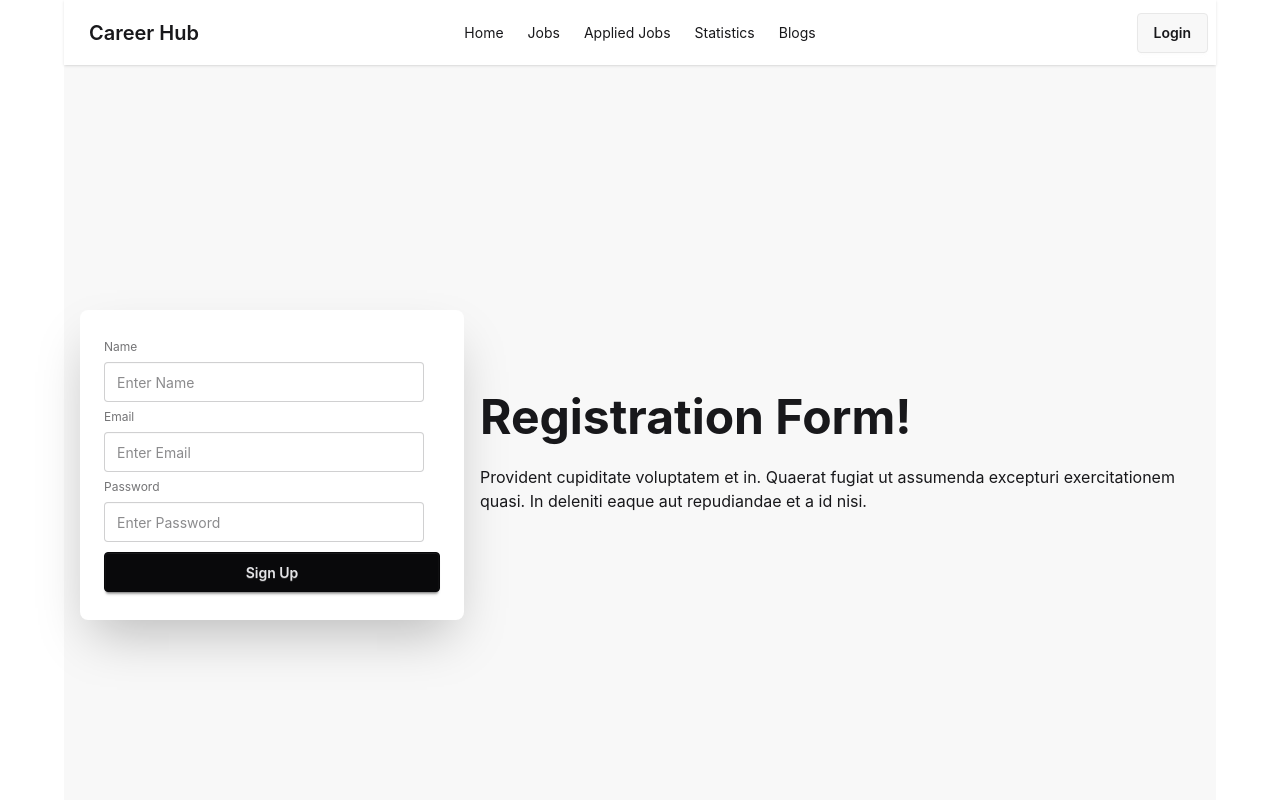
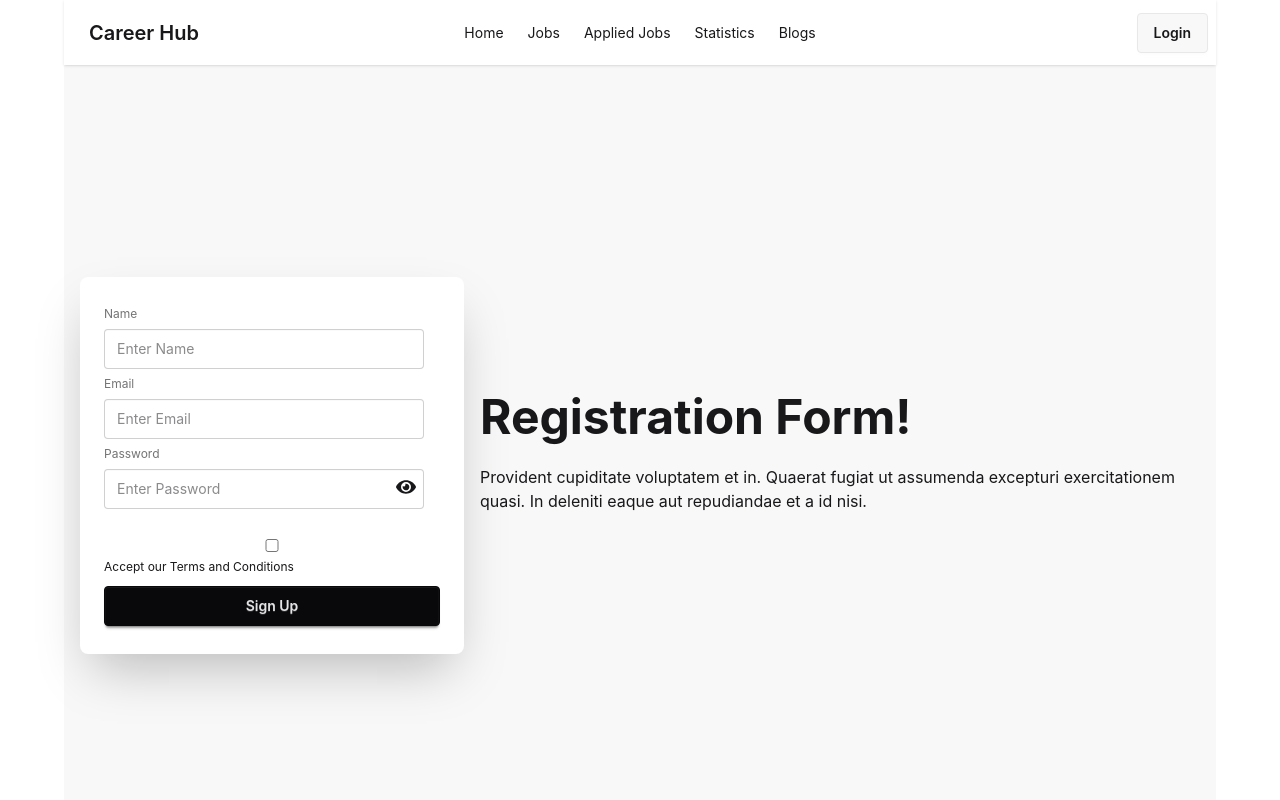
Before and after one commit to alireza375/career_hub, a React (Vite) app: page /registration in a window 1280 px wide. Shown: the top 800 px of the page. Built offline with nearby package versions, Linux system fonts and the light colour scheme.

Commit message:
login error show

```diff
--- a/src/components/Header/Header.jsx
+++ b/src/components/Header/Header.jsx
@@ -33,9 +33,7 @@ const Header = () => {
             <div className="navbar-end">
                 <NavLink to="/login" className="btn">Login</NavLink>
             </div>
-            {/* <div className="navbar-end">
-                <a className="btn"></a>
-            </div> */}
+
         </div>
     );
 };
--- a/src/components/Login/Login.jsx
+++ b/src/components/Login/Login.jsx
@@ -2,16 +2,18 @@ import { useState } from "react";
 import { NavLink } from "react-router";
 import { FaEye, FaEyeSlash } from 'react-icons/fa';
 
+
 const Login = () => {
 
     const [showPassword, setShowPassword] = useState(false);
+    const [registerError, setRegisterError] = useState('');
+    const [success, setSuccess] = useState('');
 
     const handleLogin = e => {
         e.preventDefault();
         console.log('Form Submitted');
         const email = e.target.email.value;
         const password = e.target.password.value;
-
         console.log(email, password);
     }
 
@@ -32,16 +34,19 @@ const Login = () => {
                         <label className="label">Email</label>
                         <input type="email" className="input" placeholder="Enter Email" name="email" required />
                         <label className="label">Password</label>
+                        <div className="relative">
                             <input
                             type={ showPassword ? "text" : "password" }
                             className="input"
                             placeholder="Enter Password"
                             name="password"
-                                required /> <span onClick={ () => setShowPassword(!showPassword)}>
+                            required /> <span className="absolute top-2 right-6" onClick={ () => setShowPassword(!showPassword)}>
                                 {
                                     showPassword ? <FaEyeSlash className="text-xl" /> : <FaEye className="text-xl" />
                                 }
                                 </span>
+                        </div>
+                        <br />
                         <div><a className="link link-hover">Forgot password?</a></div>
                         <button className="btn btn-neutral mt-4">Login</button>
                         <button className="btn btn-neutral mt-1"><NavLink to='/registration'>Sign Up</NavLink></button>
--- a/src/components/Register/Register.jsx
+++ b/src/components/Register/Register.jsx
@@ -1,6 +1,9 @@
-import { NavLink } from "react-router";
+import { useState } from "react";
+import { FaEye, FaEyeSlash } from "react-icons/fa";
 
 const Register = () => {
+
+     const [showPassword, setShowPassword] = useState(false);
 
     const handleRegister = e =>{
         e.preventDefault();
@@ -33,7 +36,21 @@ const Register = () => {
                         <label className="label">Email</label>
                         <input type="email" className="input" placeholder="Enter Email" name="email" />
                         <label className="label">Password</label>
-                            <input type="password" className="input" placeholder="Enter Password" name="password" />
+                        <div className="relative">
+                            <input
+                            type={ showPassword ? "text" : "password" }
+                            className="input"
+                            placeholder="Enter Password"
+                            name="password"
+                            required /> <span className="absolute top-2 right-6" onClick={ () => setShowPassword(!showPassword)}>
+                                {
+                                    showPassword ? <FaEyeSlash className="text-xl" /> : <FaEye className="text-xl" />
+                                }
+                                </span>
+                        </div>
+                        <br />
+                        <input type="checkbox" name="terms" id="terms" />
+                        <label htmlFor="terms">Accept our Terms and Conditions</label>
                         <button className="btn btn-neutral mt-1">Sign Up</button>
                         </fieldset>
                     </form>
```
Lines whose indentation alone changed are shown as unchanged.
